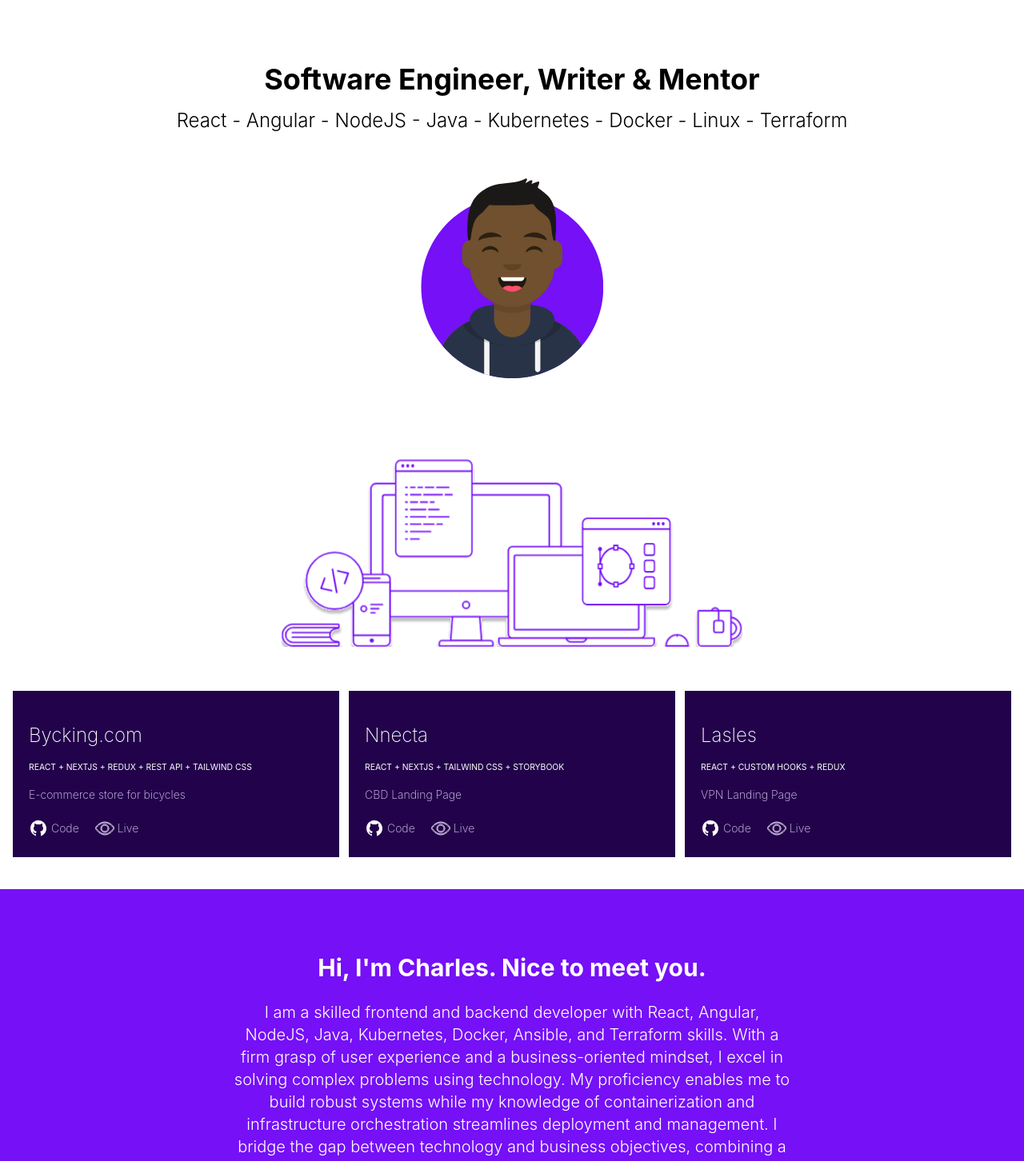
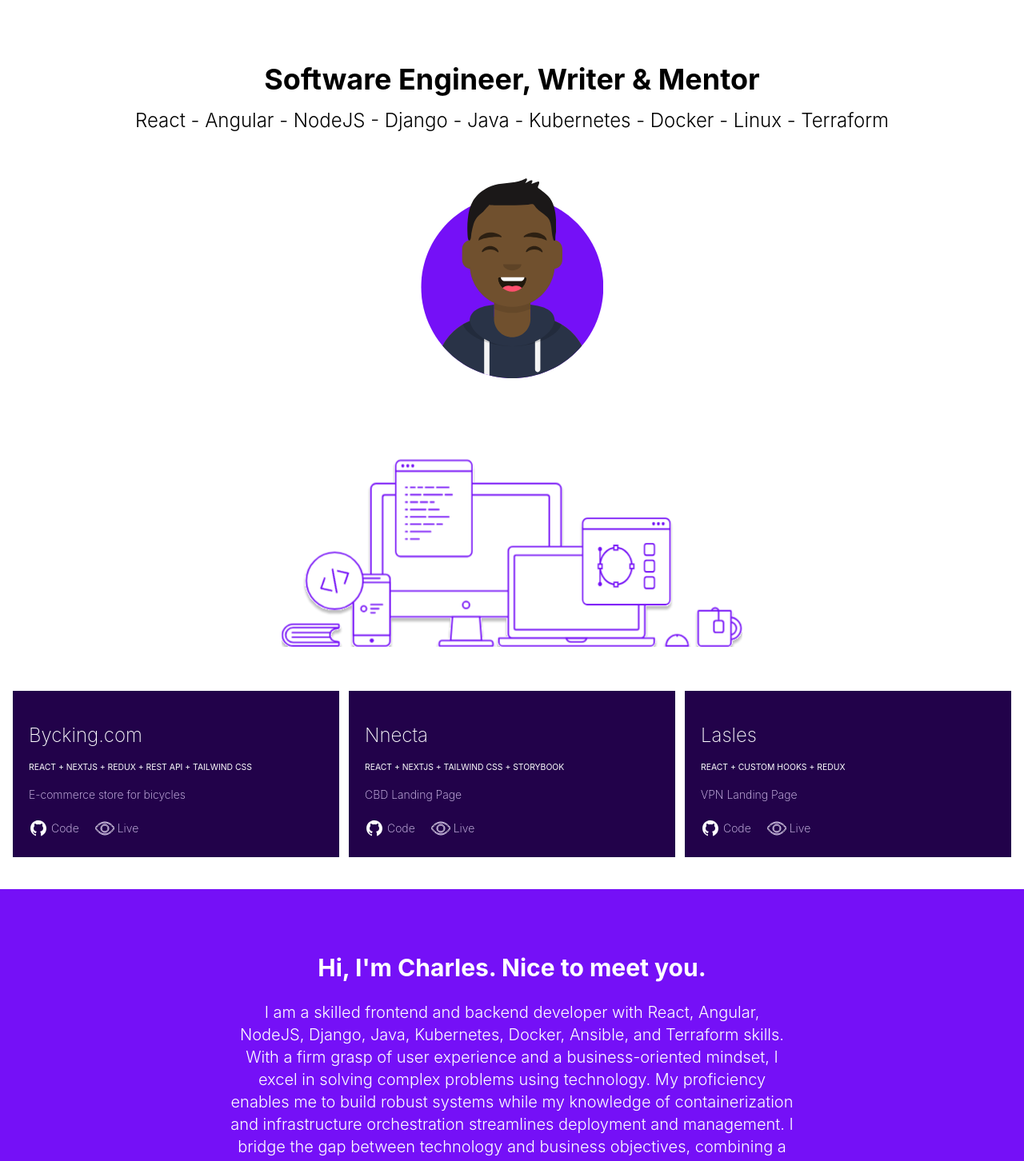
Before and after one commit to avoajaugochukwu/charlesavoaja.tech, a Next.js app: page / in a window 1280 px wide. Shown: the part 61-1513 px from the top of the page at 80% size. Built offline with nearby package versions, Linux system fonts and the light colour scheme.

Commit message:
Update index.js

```diff
--- a/screens/Home/index.js
+++ b/screens/Home/index.js
@@ -12,7 +12,7 @@ const index = () => {
           Software Engineer, Writer & Mentor
         </h1>
         <p className="mt-4 text-2xl font-light md:mx-40 mx-5">
-          React - Angular - NodeJS - Java - Kubernetes - Docker - Linux - Terraform
+          React - Angular - NodeJS - Django - Java - Kubernetes - Docker - Linux - Terraform
         </p>
       </div>
       {/*  */}
@@ -33,7 +33,7 @@ const index = () => {
           </h2>
           {/*  */}
           <p className="mt-6 text-xl font-light">
-            I am a skilled frontend and backend developer with React, Angular, NodeJS, Java, Kubernetes, Docker, Ansible, and Terraform skills. With a firm grasp of user experience and a business-oriented mindset, I excel in solving complex problems using technology. My proficiency enables me to build robust systems while my knowledge of containerization and infrastructure orchestration streamlines deployment and management. I bridge the gap between technology and business objectives, combining a passion for innovation with a strategic mindset.
+            I am a skilled frontend and backend developer with React, Angular, NodeJS, Django, Java, Kubernetes, Docker, Ansible, and Terraform skills. With a firm grasp of user experience and a business-oriented mindset, I excel in solving complex problems using technology. My proficiency enables me to build robust systems while my knowledge of containerization and infrastructure orchestration streamlines deployment and management. I bridge the gap between technology and business objectives, combining a passion for innovation with a strategic mindset.
           </p>
         </div>
       </div>
```
